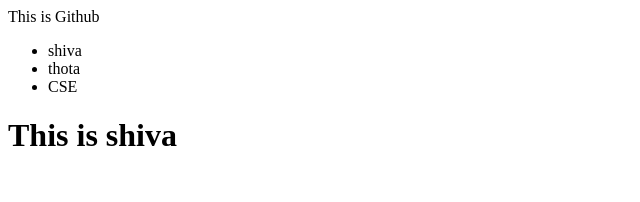
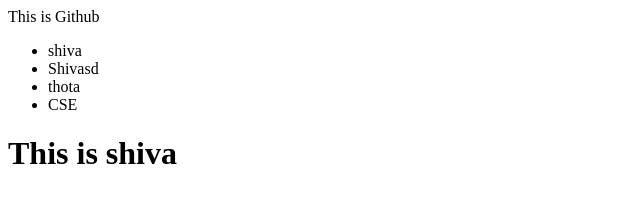
Before and after one commit to N140191/newGitTest, a plain HTML site: page index.html in a window 1280 px wide. Shown: the whole page, without its empty margins (0-640 px from the left). Drawn offline with Linux system fonts and the light colour scheme.

Commit message:
adding new thing

```diff
--- a/index.html
+++ b/index.html
@@ -6,6 +6,7 @@
 	<div>
 		<ul>
 			<li>shiva</li>
+			<li>Shivasd</li>
 			<li>thota</li>
 			<li>CSE</li>
 		</ul>
```
